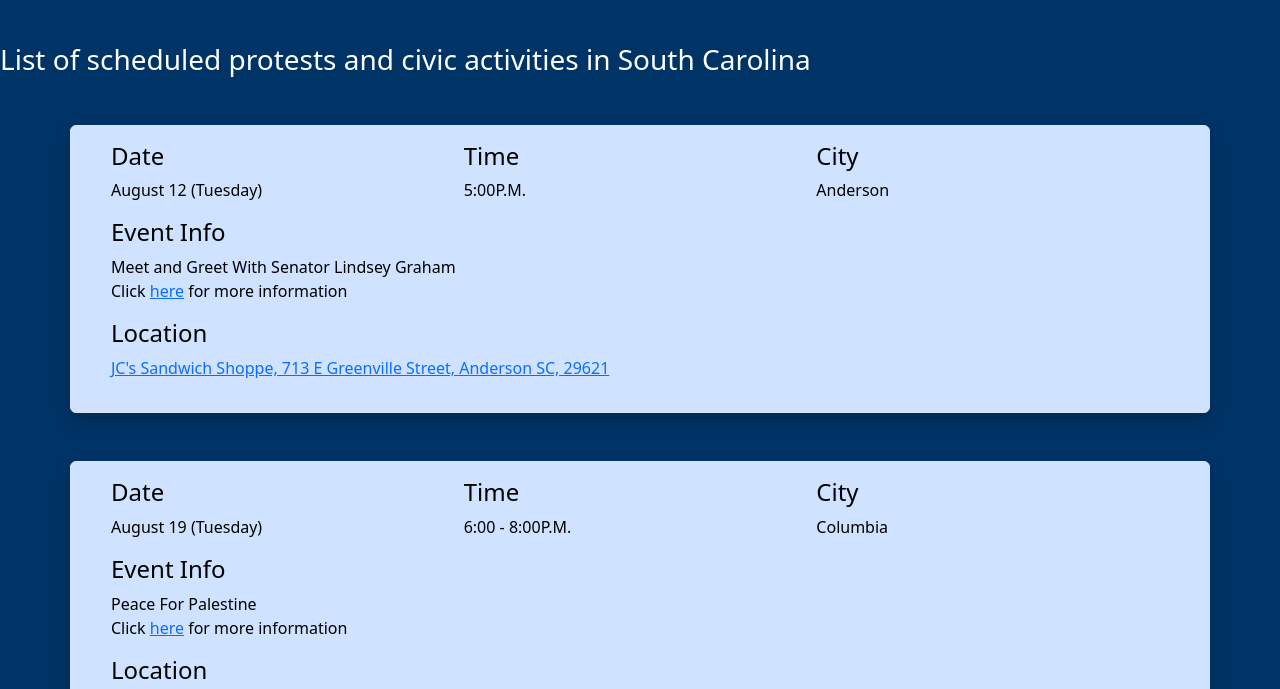
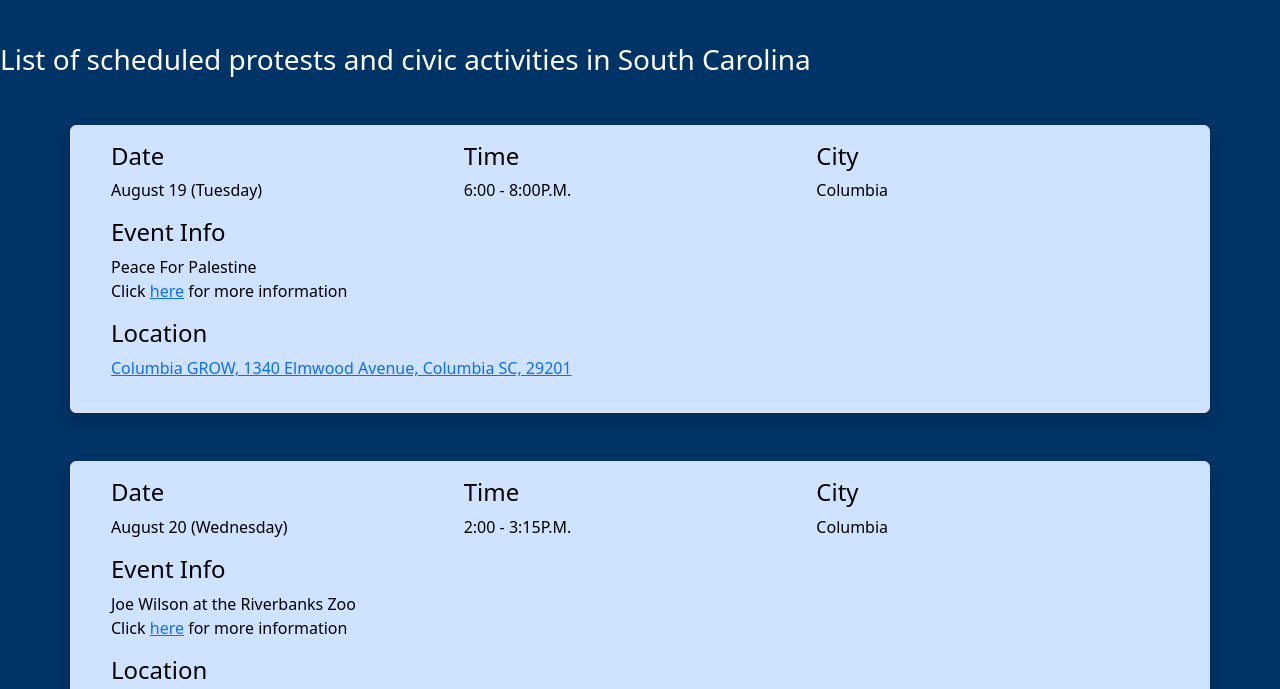
Before and after one commit to JayTheLearner/scprotests, a plain HTML site: page index.html in a window 1280 px wide. Shown: the part 101-790 px from the top of the page. Drawn offline with nearby package versions, Linux system fonts and the light colour scheme.

Commit message:
Deleted old event. Added Joe Wilson

```diff
--- a/index.html
+++ b/index.html
@@ -34,39 +34,6 @@
         </div>
 
 
-
-
-        <div>
-            <div class="container-lg mt-5 border rounded bg-primary-subtle shadow content">
-                <div class="row align-items-start m-3">
-                    <div class="row">
-                        <div class="col">
-                            <h4>Date</h4>
-                            <p>August 12 (Tuesday)</p>
-                        </div>
-                        <div class="col">
-                            <h4>Time</h4>
-                            <p>5:00P.M.</p>
-                        </div>
-                        <div class="col">
-                            <h4>City</h4>
-                            <p>Anderson</p>
-                        </div>
-                        <div class="col-12">
-                            <h4>Event Info</h4>
-                            <p>Meet and Greet With Senator Lindsey Graham<br>Click
-                                <a href="https://www.facebook.com/photo/?fbid=10236412314944859&set=a.10205194205431632">here</a> for more information</p>
-                        </div>
-                        <div class="col-12">
-                            <h4>Location</h4>
-                            <p><a href="https://www.google.com/maps?q=713+E Greenville Street,+Anderson,+SC">JC's Sandwich Shoppe, 713 E Greenville Street, Anderson SC, 29621</a>
-                            </p>
-                        </div>
-                    </div>
-                </div>
-            </div>
-        </div>
-
         <div>
             <div class="container-lg mt-5 border rounded bg-primary-subtle shadow content">
                 <div class="row align-items-start m-3">
@@ -91,6 +58,37 @@
                         <div class="col-12">
                             <h4>Location</h4>
                             <p><a href="https://www.google.com/maps?q=1340+Elmwood Avenue,+Columbia,+SC">Columbia GROW, 1340 Elmwood Avenue, Columbia SC, 29201</a>
+                            </p>
+                        </div>
+                    </div>
+                </div>
+            </div>
+        </div>
+
+        <div>
+            <div class="container-lg mt-5 border rounded bg-primary-subtle shadow content">
+                <div class="row align-items-start m-3">
+                    <div class="row">
+                        <div class="col">
+                            <h4>Date</h4>
+                            <p>August 20 (Wednesday)</p>
+                        </div>
+                        <div class="col">
+                            <h4>Time</h4>
+                            <p>2:00 - 3:15P.M.</p>
+                        </div>
+                        <div class="col">
+                            <h4>City</h4>
+                            <p>Columbia</p>
+                        </div>
+                        <div class="col-12">
+                            <h4>Event Info</h4>
+                            <p>Joe Wilson at the Riverbanks Zoo<br>Click
+                                <a href="https://joewilson.house.gov/media/press-releases/wilson-announces-2025-bus-tour-media-advisory?fbclid=IwY2xjawMK6l5leHRuA2FlbQIxMABicmlkETEwUngzRGJ4UE9tMVFsZ1FkAR57d2dqki6CZAEzUQyXFGlRdZLu0lhos76pZa8UI-CIeZLuApe1NgWrx7I-aA_aem_35XbqJ5qh5h_tUbOq0k5yg">here</a> for more information</p>
+                        </div>
+                        <div class="col-12">
+                            <h4>Location</h4>
+                            <p><a href="https://www.google.com/maps?q=500+Wildlife Parkway,+Columbia,+SC">Riverbanks Zoo, 500 Wildlife Parkway, Columbia SC, 29210</a>
                             </p>
                         </div>
                     </div>
```
